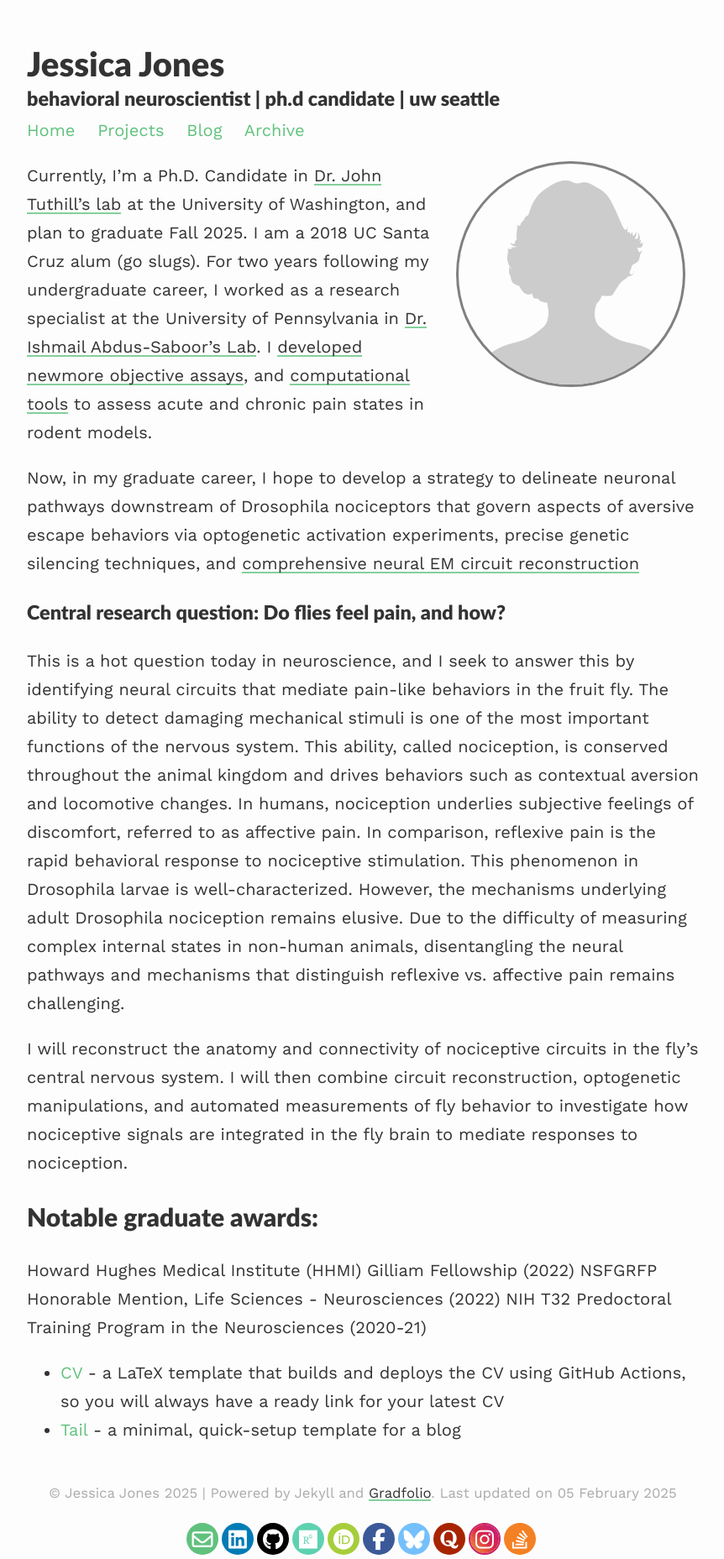
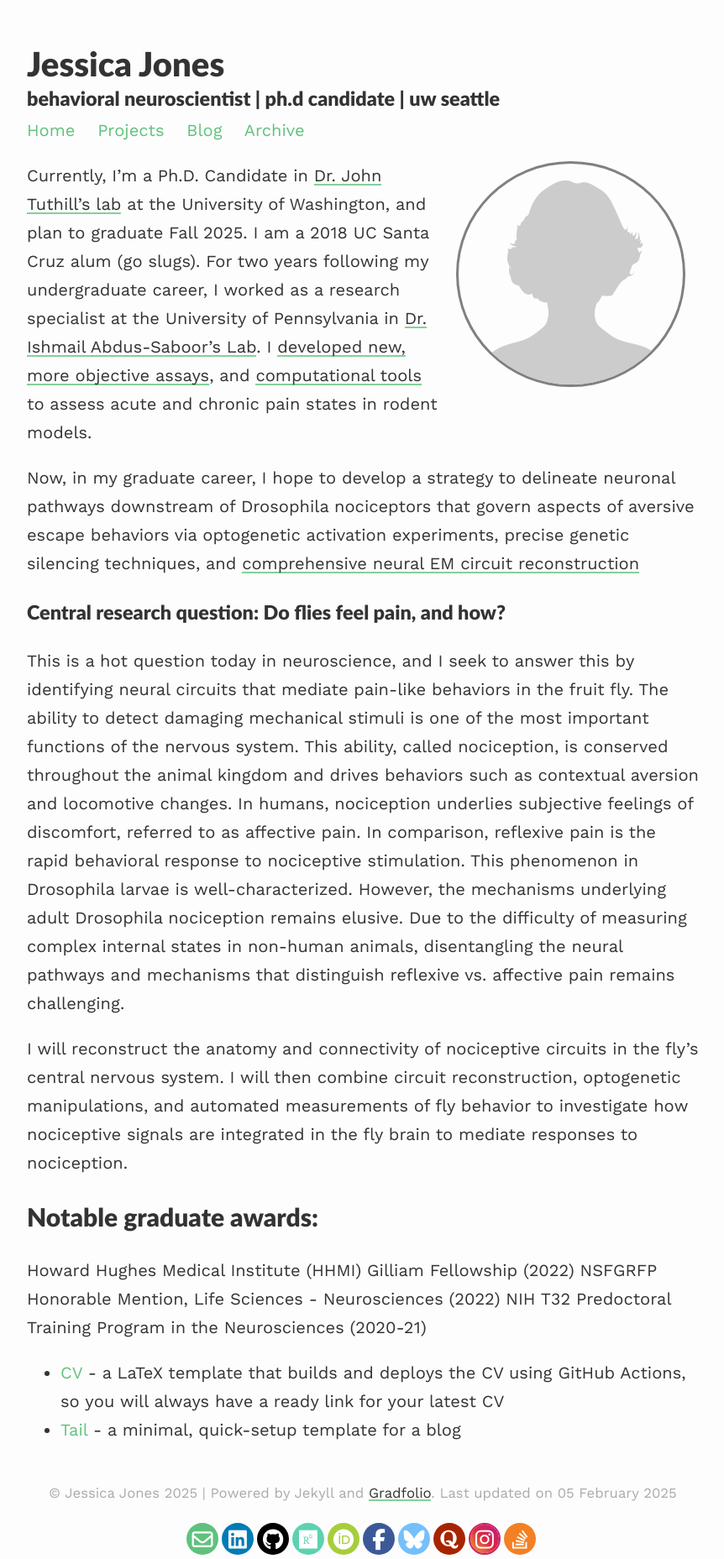
Before and after one commit to jesmjones/jesmjones.github.io, a Jekyll site: the page built from index.md, in a window 1280 px wide. Shown: the whole page at 84% size, without its empty margins (208-1070 px from the left). Built offline with Jekyll 4.4.1, drawn with Linux system fonts in a browser that asks for light colours.

```diff
--- a/index.md
+++ b/index.md
@@ -7,7 +7,7 @@ profile:
 published: true
 ---
 
-Currently, I'm a Ph.D. Candidate in [Dr. John Tuthill's lab](https://faculty.washington.edu/tuthill/){:target="_blank"} at the University of Washington, and plan to graduate Fall 2025. I am a 2018 UC Santa Cruz alum (go slugs). For two years following my undergraduate career, I worked as a research specialist at the University of Pennsylvania in [Dr. Ishmail Abdus-Saboor's Lab](https://www.abdus-saboorlab.com/){:target="_blank"}. I [developed new](https://elifesciences.org/articles/57258){:target="_blank"}[more objective assays](https://www.sciencedirect.com/science/article/pii/S2211124719309076){:target="_blank"}, and [computational tools](https://www.science.org/doi/10.1126/sciadv.abk2425){:target="_blank"} to assess acute and chronic pain states in rodent models.
+Currently, I'm a Ph.D. Candidate in [Dr. John Tuthill's lab](https://faculty.washington.edu/tuthill/){:target="_blank"} at the University of Washington, and plan to graduate Fall 2025. I am a 2018 UC Santa Cruz alum (go slugs). For two years following my undergraduate career, I worked as a research specialist at the University of Pennsylvania in [Dr. Ishmail Abdus-Saboor's Lab](https://www.abdus-saboorlab.com/){:target="_blank"}. I [developed new, ](https://elifesciences.org/articles/57258){:target="_blank"}[more objective assays](https://www.sciencedirect.com/science/article/pii/S2211124719309076){:target="_blank"}, and [computational tools](https://www.science.org/doi/10.1126/sciadv.abk2425){:target="_blank"} to assess acute and chronic pain states in rodent models.
 
 Now, in my graduate career, I hope to develop a strategy to delineate neuronal pathways downstream of Drosophila nociceptors that govern aspects of aversive escape behaviors via optogenetic activation experiments, precise genetic silencing techniques, and [comprehensive neural EM circuit reconstruction](https://www.nature.com/articles/s41586-024-07389-x){:target="_blank"}
 
```
